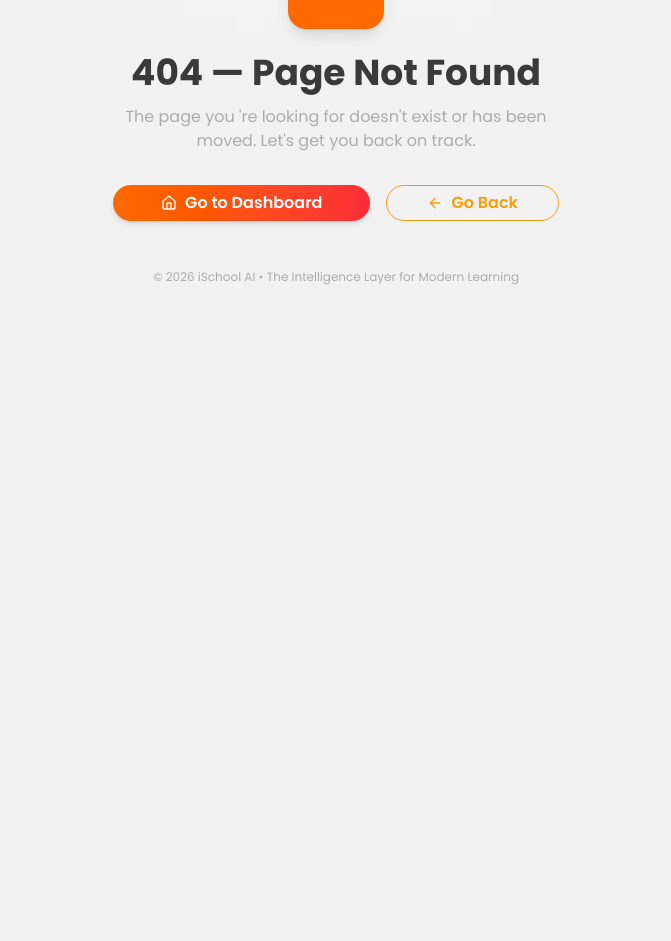
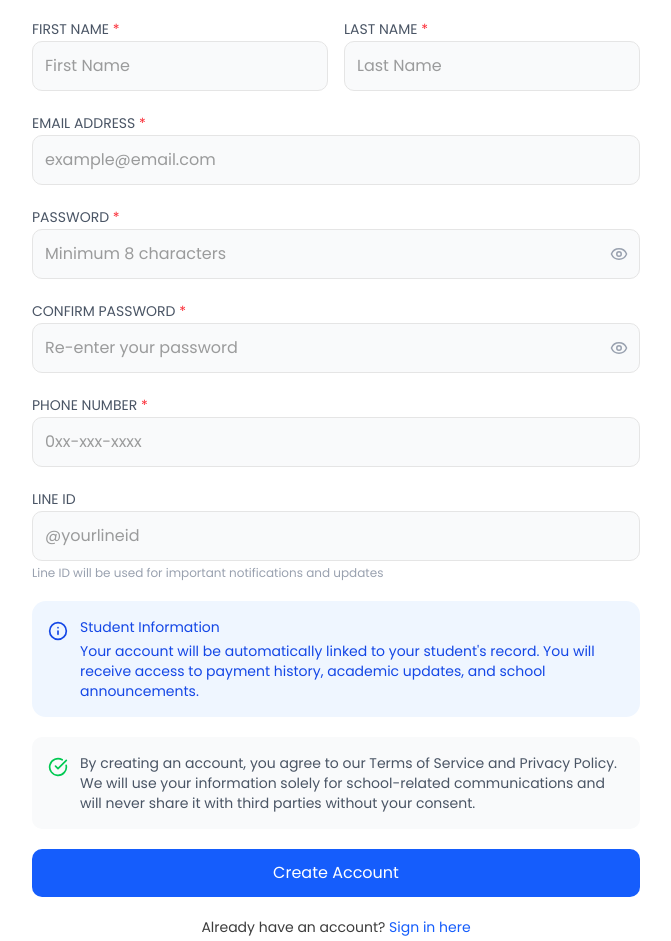
Before and after one commit to nicknasakt7/iSchool-Frontend, a Next.js app: page /parents-registration in a window 1280 px wide. Before the commit this address had no page. Shown: the part 211-1152 px from the top of the page, without its empty margins (304-975 px from the left). Before the commit the page ends 800 px from the top, so only its background shows below. Built offline with nearby package versions, Linux system fonts and the light colour scheme.

Commit message:
feat(parents-registeration): Create Parents Registration Page

```diff
--- /dev/null
+++ b/src/app/(home)/parents-registration/page.tsx
@@ -0,0 +1,22 @@
+import ParentForm from '@/components/features/homepage/parents-registration/ParentForm';
+
+export default function ParentRegisterPage() {
+  return (
+    <div className="min-h-screen bg-gray-50 flex justify-center items-center p-6">
+      <div className="w-full max-w-2xl bg-white rounded-2xl shadow-sm p-8 space-y-6">
+        <div className="text-center">
+          <h1 className="text-3xl font-bold">Parent Registration</h1>
+          <p className="text-gray-500 mt-2">
+            Please fill in your information to create an account
+          </p>
+        </div>
+
+        <ParentForm />
+
+        <p className="text-center text-sm text-gray-500">
+          SECURE REGISTRATION | SSL ENCRYPTED
+        </p>
+      </div>
+    </div>
+  );
+}
--- a/src/app/layout.tsx
+++ b/src/app/layout.tsx
@@ -13,7 +13,7 @@ const poppins = Poppins({
 export const metadata: Metadata = {
   title: {
     template: '%s - payment',
-    default: 'payment',
+    default: 'iSchool',
   },
 };
 
--- /dev/null
+++ b/src/components/features/homepage/parents-registration/InfoBox.tsx
@@ -0,0 +1,21 @@
+import { Info } from 'lucide-react';
+
+type InfoBoxProps = {
+  title: string;
+  text: string;
+};
+
+export default function InfoBox({ title, text }: InfoBoxProps) {
+  return (
+    <div className="bg-blue-50 text-blue-700 p-4 rounded-xl text-sm flex gap-3">
+      {/* 🔥 ICON */}
+      <Info className="w-5 h-5 mt-1 shrink-0" />
+
+      {/* 🔥 TEXT */}
+      <div>
+        <p className="font-medium mb-1">{title}</p>
+        <p>{text}</p>
+      </div>
+    </div>
+  );
+}
--- /dev/null
+++ b/src/components/features/homepage/parents-registration/InputField.tsx
@@ -0,0 +1,34 @@
+type InputFieldProps = {
+  label: string;
+  required?: boolean;
+  placeholder: string;
+  value: string;
+  onChange: (v: string) => void;
+  hint?: string;
+};
+
+export default function InputField({
+  label,
+  required,
+  placeholder,
+  value,
+  onChange,
+  hint,
+}: InputFieldProps) {
+  return (
+    <div className="space-y-1">
+      <label className="text-sm font-medium text-gray-600">
+        {label} {required && <span className="text-red-500">*</span>}
+      </label>
+
+      <input
+        value={value}
+        onChange={(e) => onChange(e.target.value)}
+        placeholder={placeholder}
+        className="w-full border rounded-lg p-3 bg-gray-50 focus:outline-none focus:ring-2 focus:ring-blue-500"
+      />
+
+      {hint && <p className="text-xs text-gray-400">{hint}</p>}
+    </div>
+  );
+}
--- /dev/null
+++ b/src/components/features/homepage/parents-registration/ParentForm.tsx
@@ -0,0 +1,122 @@
+'use client';
+
+import { useState } from 'react';
+import InputField from './InputField';
+import PasswordField from './PasswordField';
+import InfoBox from './InfoBox';
+import { CheckCircle } from 'lucide-react';
+
+export default function ParentForm() {
+  const [form, setForm] = useState({
+    firstName: '',
+    lastName: '',
+    email: '',
+    password: '',
+    confirmPassword: '',
+    phone: '',
+    lineId: '',
+  });
+
+  const handleChange = (key: string, value: string) => {
+    setForm((prev) => ({ ...prev, [key]: value }));
+  };
+
+  return (
+    <div className="space-y-5">
+      {/* NAME */}
+      <div className="grid grid-cols-2 gap-4">
+        <InputField
+          label="FIRST NAME"
+          required
+          placeholder="First Name"
+          value={form.firstName}
+          onChange={(v) => handleChange('firstName', v)}
+        />
+        <InputField
+          label="LAST NAME"
+          required
+          placeholder="Last Name"
+          value={form.lastName}
+          onChange={(v) => handleChange('lastName', v)}
+        />
+      </div>
+
+      {/* EMAIL */}
+      <InputField
+        label="EMAIL ADDRESS"
+        required
+        placeholder="example@email.com"
+        value={form.email}
+        onChange={(v) => handleChange('email', v)}
+      />
+
+      {/* PASSWORD */}
+      <PasswordField
+        label="PASSWORD"
+        required
+        placeholder="Minimum 8 characters"
+        value={form.password}
+        onChange={(v) => handleChange('password', v)}
+      />
+
+      <PasswordField
+        label="CONFIRM PASSWORD"
+        required
+        placeholder="Re-enter your password"
+        value={form.confirmPassword}
+        onChange={(v) => handleChange('confirmPassword', v)}
+      />
+
+      {/* PHONE */}
+      <InputField
+        label="PHONE NUMBER"
+        required
+        placeholder="0xx-xxx-xxxx"
+        value={form.phone}
+        onChange={(v) => handleChange('phone', v)}
+      />
+
+      {/* LINE */}
+      <InputField
+        label="LINE ID"
+        placeholder="@yourlineid"
+        hint="Line ID will be used for important notifications and updates"
+        value={form.lineId}
+        onChange={(v) => handleChange('lineId', v)}
+      />
+
+      {/* INFO BOX */}
+      <InfoBox
+        title="Student Information"
+        text="Your account will be automatically linked to your student's record. You will receive access to payment history, academic updates, and school announcements."
+      />
+
+      {/* TERMS */}
+      <div className="bg-gray-50 p-4 rounded-lg text-sm text-gray-600 flex gap-3">
+        {/* ✅ ICON */}
+        <CheckCircle className="w-5 h-5 text-green-500 mt-1 shrink-0" />
+
+        {/* TEXT */}
+        <p>
+          By creating an account, you agree to our Terms of Service and Privacy
+          Policy. We will use your information solely for school-related
+          communications and will never share it with third parties without your
+          consent.
+        </p>
+      </div>
+
+      {/* BUTTON */}
+      <button className="w-full bg-blue-600 text-white py-3 rounded-lg font-medium hover:bg-blue-700 transition">
+        Create Account
+      </button>
+
+      {/* SIGN IN */}
+      <p className="text-center text-sm">
+        Already have an account?{' '}
+        <span className="text-blue-600 font-medium cursor-pointer">
+          Sign in here
+        </span>
+      </p>
+    </div>
+  );
+}
--- /dev/null
+++ b/src/components/features/homepage/parents-registration/PasswordField.tsx
@@ -0,0 +1,49 @@
+'use client';
+
+import { useState } from 'react';
+import { Eye, EyeOff } from 'lucide-react';
+
+type PasswordFieldProps = {
+  label: string;
+  required?: boolean;
+  placeholder: string;
+  value: string;
+  onChange: (v: string) => void;
+};
+
+export default function PasswordField({
+  label,
+  required,
+  placeholder,
+  value,
+  onChange,
+}: PasswordFieldProps) {
+  const [show, setShow] = useState(false);
+
+  return (
+    <div className="space-y-1">
+      <label className="text-sm font-medium text-gray-600">
+        {label} {required && <span className="text-red-500">*</span>}
+      </label>
+
+      <div className="relative">
+        <input
+          type={show ? 'text' : 'password'}
+          value={value}
+          onChange={(e) => onChange(e.target.value)}
+          placeholder={placeholder}
+          className="w-full border rounded-lg p-3 bg-gray-50 pr-10 focus:outline-none focus:ring-2 focus:ring-blue-500"
+        />
+
+        {/* 🔥 ICON BUTTON */}
+        <button
+          type="button"
+          onClick={() => setShow(!show)}
+          className="absolute right-3 top-1/2 -translate-y-1/2 text-gray-400 hover:text-gray-600 transition"
+        >
+          {show ? <EyeOff size={18} /> : <Eye size={18} />}
+        </button>
+      </div>
+    </div>
+  );
+}
```
